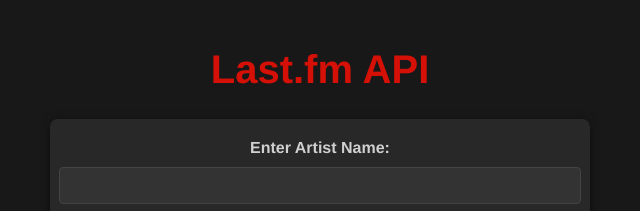
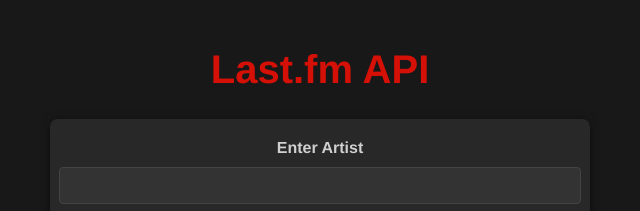
Before and after one commit to a2-11/Pro.fam, a plain HTML site: page index.html in a window 1280 px wide. Shown: the top 211 px of the page, 320-960 px from the left. Drawn offline with Linux system fonts and the light colour scheme.

Commit message:
Update index.html

```diff
--- a/index.html
+++ b/index.html
@@ -82,7 +82,7 @@
 <body>
     <h1>Last.fm API</h1>
     <form id="artistForm">
-        <label for="artistInput">Enter Artist Name:</label>
+        <label for="artistInput">Enter Artist</label>
         <input type="text" id="artistInput" name="artistInput" required>
         <button type="submit">Search Artist</button>
     </form>
```
